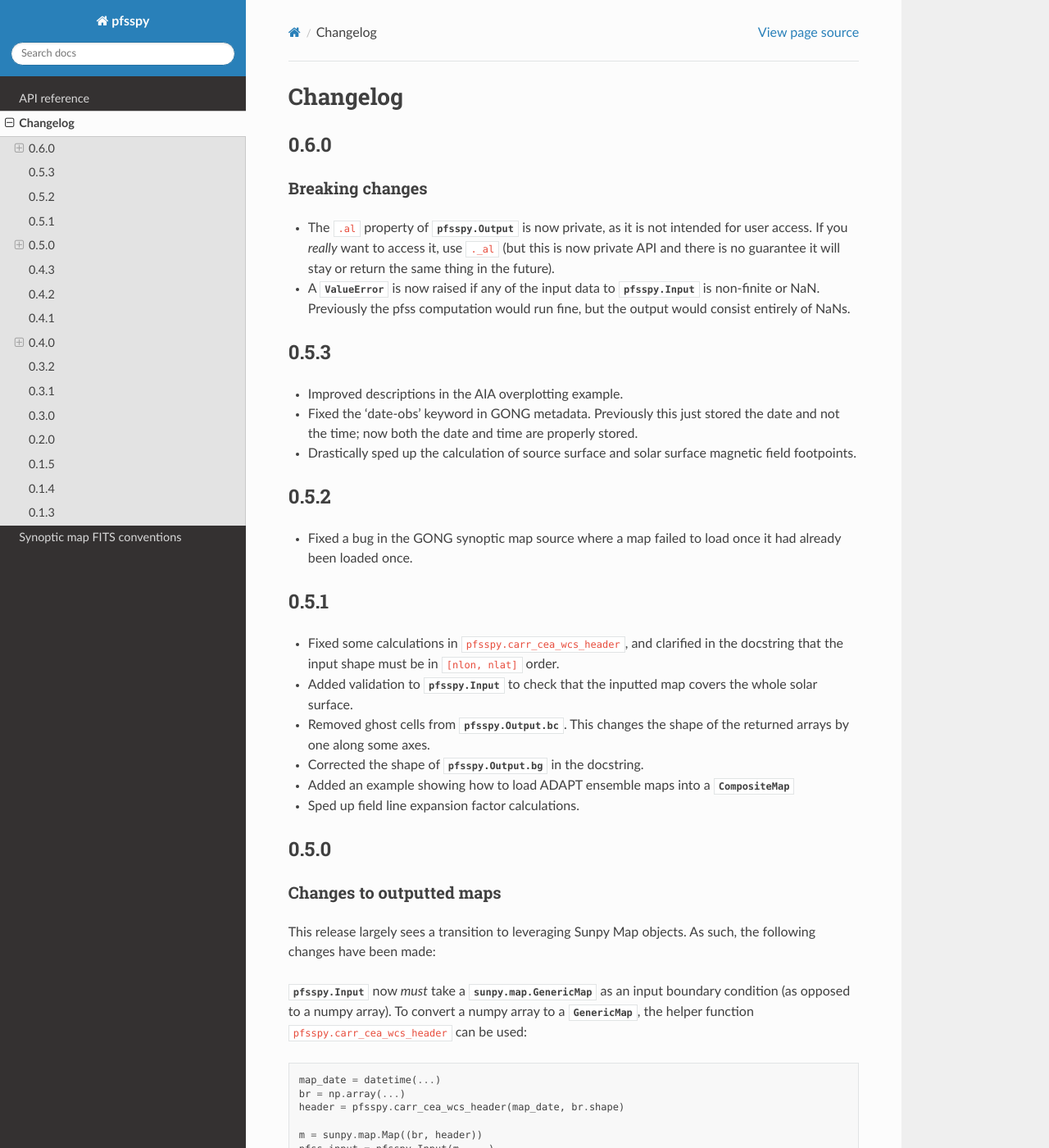
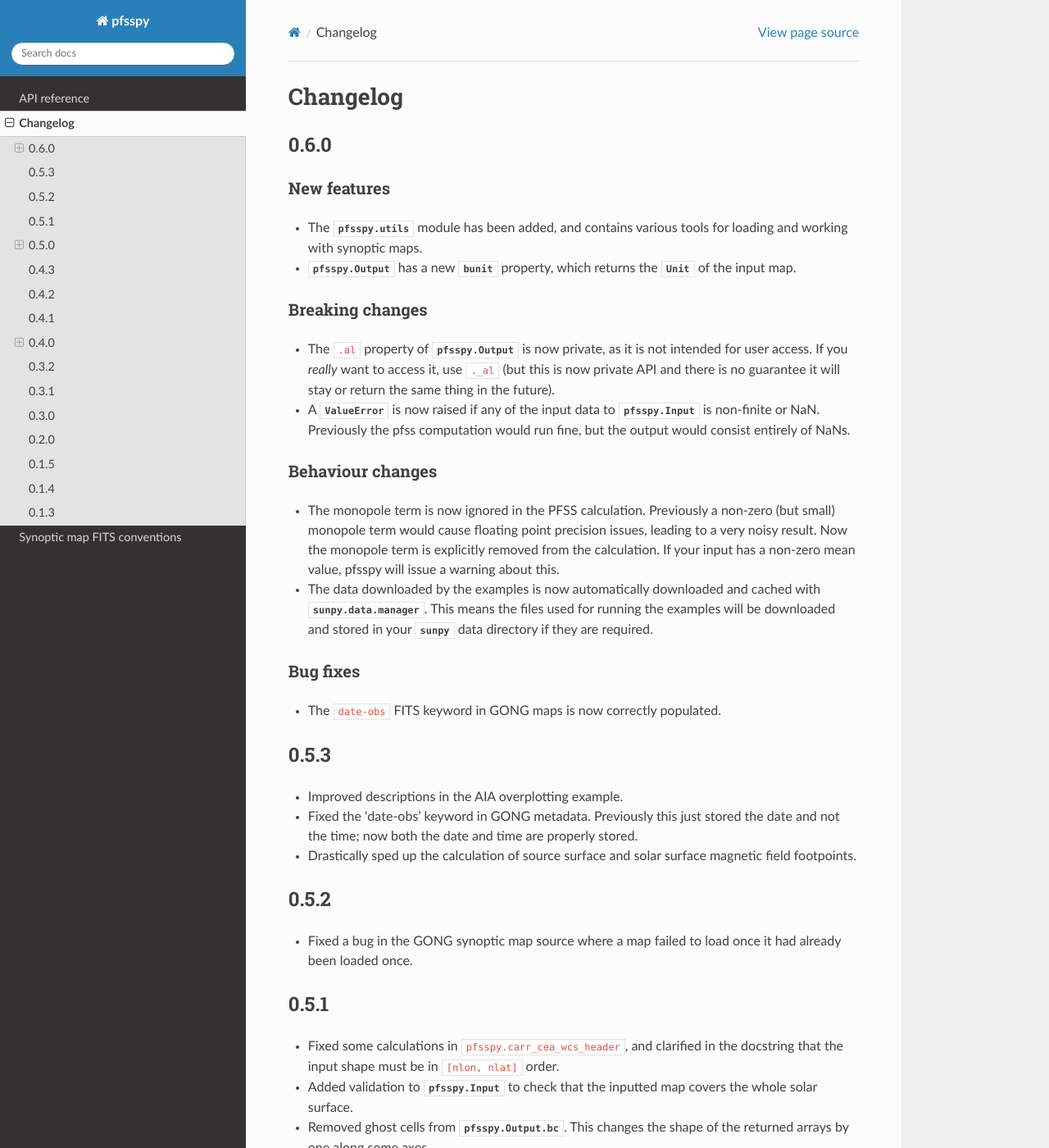
Before and after one commit to sunpy/sunkit-magex, a Sphinx documentation site: the page built from docs/changes.rst, in a window 1280 px wide and 1400 px high. Shown: the whole window at 82% size. Built offline with Sphinx 7.4.7 and the Read the Docs theme 2.0.0, drawn with Linux system fonts in a browser that asks for light colours; pages that are not in the unit, such as notebooks, are missing from menus; the version number could not be read and is left out.

Commit message:
Add more changelog for 0.6

```diff
--- a/docs/changes.rst
+++ b/docs/changes.rst
@@ -3,6 +3,13 @@
 
 0.6.0
 -----
+
+New features
+~~~~~~~~~~~~
+- The `pfsspy.utils` module has been added, and contains various tools for
+  loading and working with synoptic maps.
+- `pfsspy.Output` has a new `~pfsspy.Output.bunit` property, which returns the
+  `~astropy.units.Unit` of the input map.
 
 Breaking changes
 ~~~~~~~~~~~~~~~~
@@ -13,6 +20,22 @@
 - A `ValueError` is now raised if any of the input data to `pfsspy.Input` is
   non-finite or NaN. Previously the pfss computation would run fine, but the
   output would consist entirely of NaNs.
+
+Behaviour changes
+~~~~~~~~~~~~~~~~~
+- The monopole term is now ignored in the PFSS calculation. Previously a
+  non-zero (but small) monopole term would cause floating point precision issues,
+  leading to a very noisy result. Now the monopole term is explicitly removed
+  from the calculation. If your input has a non-zero mean value, pfsspy will
+  issue a warning about this.
+- The data downloaded by the examples is now automatically downloaded and
+  cached with `sunpy.data.manager`. This means the files used for running the
+  examples will be downloaded and stored in your `sunpy` data directory if
+  they are required.
+
+Bug fixes
+~~~~~~~~~
+- The ``date-obs`` FITS keyword in GONG maps is now correctly populated.
 
 0.5.3
 -----
```
